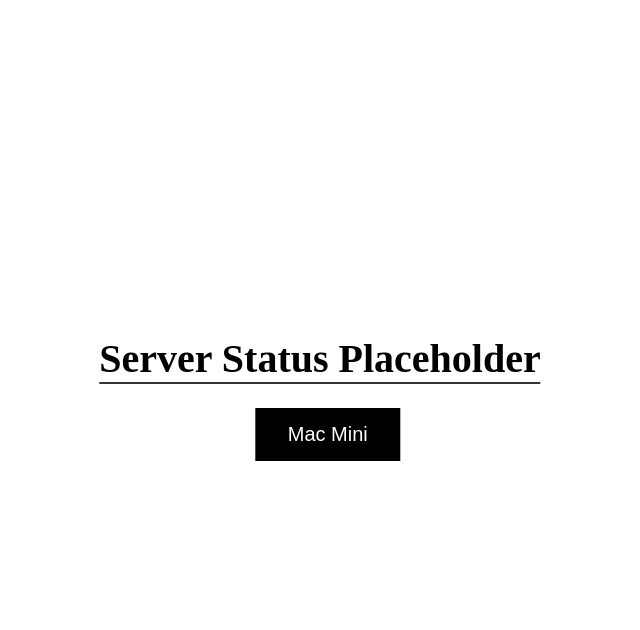
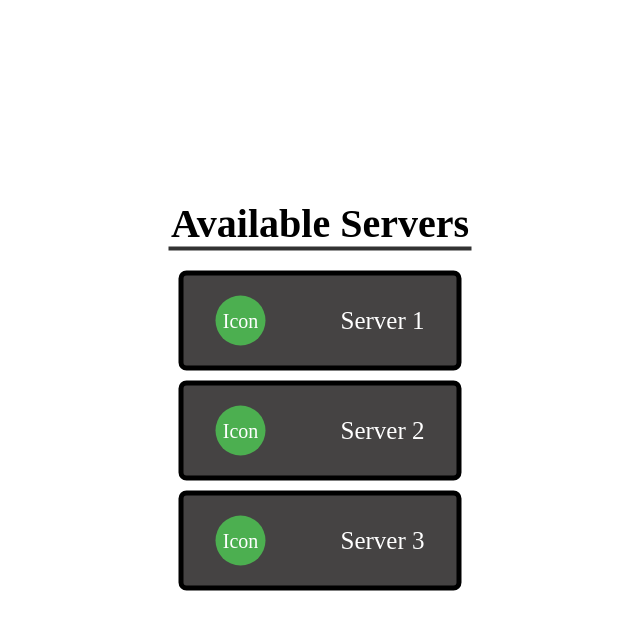
Before and after one commit to felipev1516/minecraft-admin, a Flask app: template API/templates/server-list-layout.html in a window 1280 px wide. Shown: the top 630 px of the page, without its empty margins (320-960 px from the left). Run offline with Flask 3, Linux system fonts and the light colour scheme; the template is opened without the code that fills it, so the values that code supplies are empty; parts of the project's set-up code (start-up, migrations or seed data) failed here and were passed over.

Commit message:
Created Static Folder for CSS file

```diff
--- a/API/__init__.py
+++ b/API/__init__.py
@@ -34,11 +34,12 @@
 # py -m flask --app __init__.py run
 # Activate the virtual environment first and flask will use the packages from the virtual environment
 # Help: https://stackoverflow.com/questions/31002890/how-to-reference-a-html-template-from-a-different-directory-in-python-flask
+# Help: https://stackoverflow.com/questions/22259847/application-not-picking-up-css-file-flask-python
 
 # Test HTML templates via flask
 app = Flask(__name__,template_folder='templates')
 @app.route('/')
 def home():
-    return render_template('server-list.html')
+    return render_template('server-list-layout.html')
     #return render_template('base.html')
     #return '<h1>Welcome to the Minecraft Server Admin API</h1>'
--- /dev/null
+++ b/API/static/css/style.css
@@ -0,0 +1,80 @@
+/* Cascading Style Sheet for server-list.html */
+/*webpage behavior*/
+body{
+    margin: 0;
+    height: 100vh;
+    position: relative;
+    display: flex;
+    justify-content: center;
+    align-items: center;
+}
+/*webpage appearance*/
+.centered{
+    position: absolute;
+    top: 50%;
+    left: 50%;
+    transform: translate(-50%, -50%);
+}
+/* Container behavior for Flexbox */
+.container{
+    display: flex;
+    flex-direction: column;
+    justify-content: space-around;
+}
+/* Container apperance */
+.container div{
+    border: 2px solid black;
+    padding: 20px;
+    margin: 10px;
+    text-align: center;
+    font-size: 20px;
+    background-color: #f0f0f0;
+    cursor: pointer;
+}
+/* circle appearance */
+/* This will act as a placeholder for server status icons */
+.circle{
+    width: 50px;
+    height: 50px;
+    background-color: #4CAF50;
+    border-radius: 50%;
+    display: flex;
+    justify-content: center;
+    align-items: center;
+    color: white;
+    font-size: 20px;
+}
+#server_lbl{
+    font-size: 40px;
+    text-align: center;
+    font-weight: bold;
+    margin-bottom: 20px;
+    border-bottom: #333 4px solid;
+}
+/* Link appearance */
+a:link, a:visited {
+    background-color: rgb(69, 67, 67);
+    color: white;
+    padding: 20px 32px;
+    font-size: 25px;
+    text-align: center;
+    text-decoration: none;
+    display: inline-block;
+    cursor: pointer;
+    position: relative;
+    display: block;
+    width: auto;
+    height: auto;
+    margin: 10px;
+    border: #000000 2px solid;
+    border-radius: 8px;
+    border-width: 5px;
+    align-items: center;
+    position: relative;
+    display: flex;
+    flex-direction: row;
+    gap: 75px;
+}
+a:hover, a:active {
+    background-color: black;
+}
--- a/API/templates/server-list-layout.html
+++ b/API/templates/server-list-layout.html
@@ -2,79 +2,16 @@
 <html>
 <head>
   <title>Minecraft Base Template</title>
-  <style>
-    /* Cascading Style Sheet for server-list.html */
-    /*webpage behavior*/
-    body{
-        margin: 0;
-        height: 100vh;
-        position: relative;
-        display: flex;
-        justify-content: center;
-        align-items: center;
-    }
-    /*webpage appearance*/
-    .centered{
-        position: absolute;
-        top: 50%;
-        left: 50%;
-        transform: translate(-50%, -50%);
-    }
-    /* Container behavior for Flexbox */
-    .container{
-      display: flex;
-      flex-direction: column;
-      justify-content: space-around;
-    }
-    /* Container apperance */
-    .container div{
-      border: 2px solid black;
-      padding: 20px;
-      margin: 10px;
-      text-align: center;
-      font-size: 20px;
-      background-color: #f0f0f0;
-      cursor: pointer;
-    }
-    /*paragraph appearance
-    p1{
-        max-width: 400px;
-        text-align: center;
-        font-size: 40px;
-        border-bottom: #333 2px solid;
-        padding-bottom: 10px;
-    }*/
-    #server_lbl{
-        font-size: 40px;
-        text-align: center;
-        font-weight: bold;
-        margin-bottom: 20px;
-        border-bottom: #333 2px solid;
-    }
-    /* Button appearance */
-    .button {
-      border: none;
-      color: white;
-      padding: 15px 32px;
-      text-align: center;
-      text-decoration: none;
-      display: inline-block;
-      font-size: 20px;
-      margin: 4px 2px;
-      cursor: pointer;
-    }
-    .button1{
-      background-color: black;
-      position: relative;
-      left: 35%;
-    }
-  </style>
+    <link rel="stylesheet" type="text/css" href="../static/css/style.css">
 </head>
 <body>
   <div class="container"></div>
     <div class="centered">
-      <div id = "server_lbl">Server Status Placeholder</div>
-      <button class= "button button1">Mac Mini</div>
+      <div id = "server_lbl">Available Servers </div>
+      <a href="" target=""><div class="circle">Icon</div>Server 1</a>
+      <a href="" target=""><div class="circle">Icon</div>Server 2</a>
+      <a href="" target=""><div class="circle">Icon</div>Server 3</a>
+
     </div>
   <script src="../scripts/listener.js"></script>
 
```
